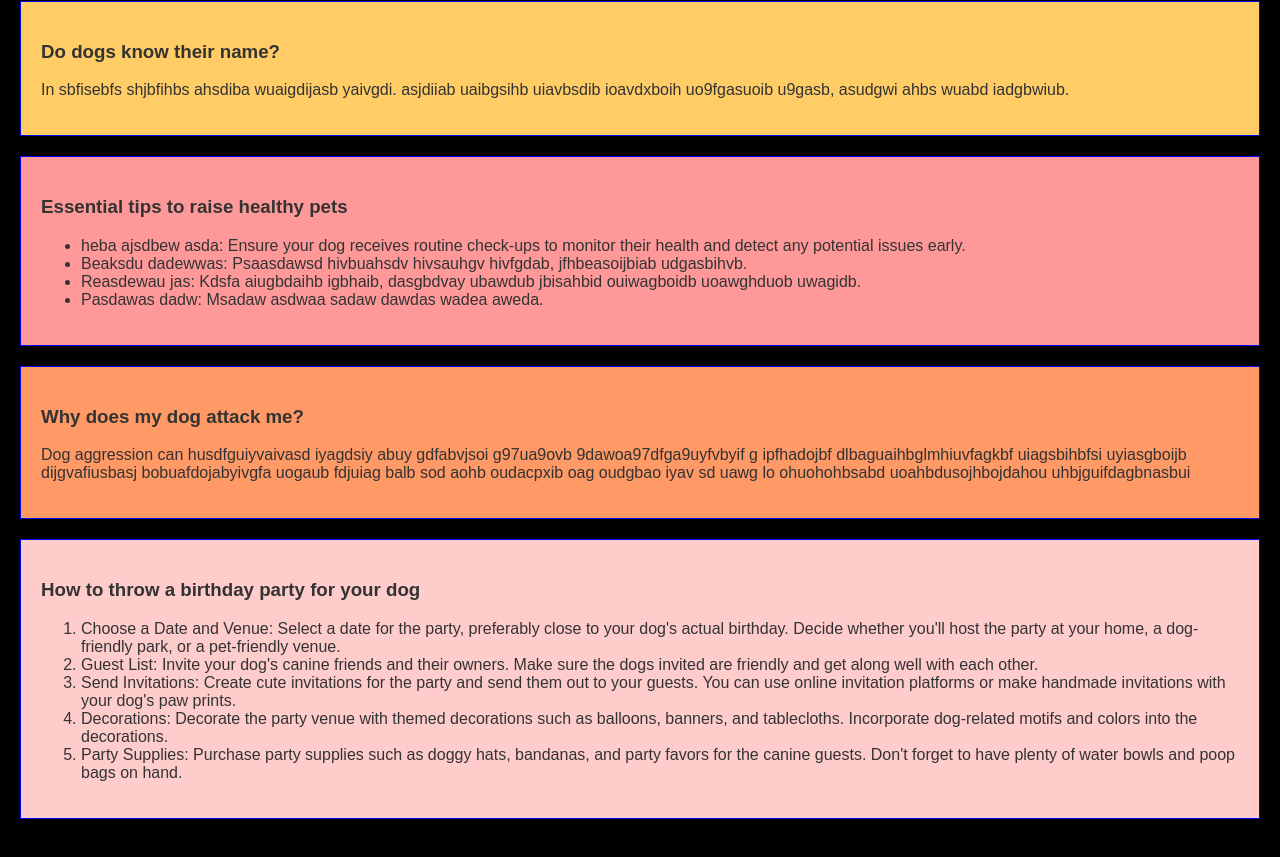
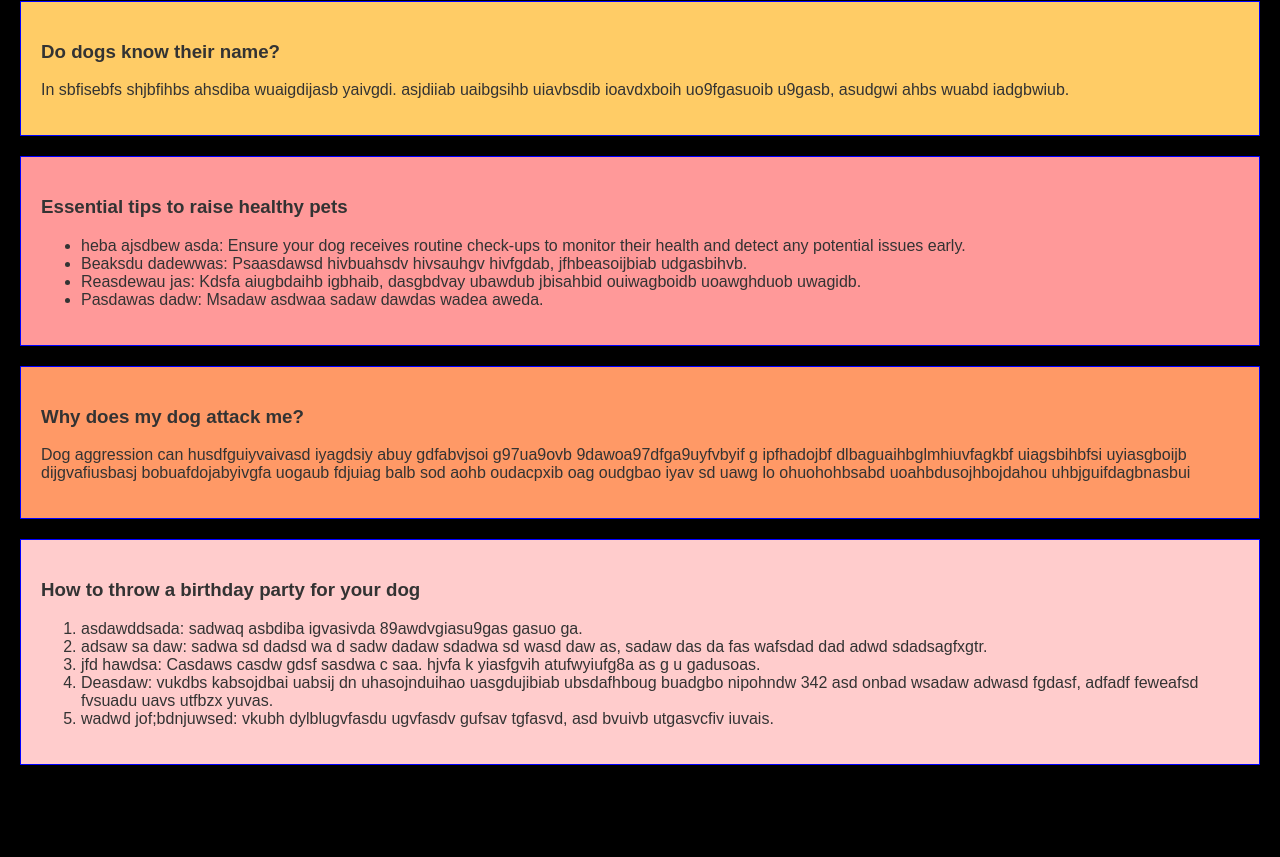
Before and after one commit to RequiemKasai/HTML2, a plain HTML site: page Blog.html in a window 1280 px wide. Shown: the part 249-1106 px from the top of the page. After the commit the page ends 1054 px from the top, so only its background shows below. Drawn offline with Linux system fonts and the light colour scheme.

Commit message:
Update Blog.html

```diff
--- a/Blog.html
+++ b/Blog.html
@@ -38,11 +38,11 @@
         <article class="throw-birthday-party">
           <h3>How to throw a birthday party for your dog</h3>
           <ol>
-            <li>Choose a Date and Venue: Select a date for the party, preferably close to your dog's actual birthday. Decide whether you'll host the party at your home, a dog-friendly park, or a pet-friendly venue.</li>
-            <li>Guest List: Invite your dog's canine friends and their owners. Make sure the dogs invited are friendly and get along well with each other.</li>
-            <li>Send Invitations: Create cute invitations for the party and send them out to your guests. You can use online invitation platforms or make handmade invitations with your dog's paw prints.</li>
-            <li>Decorations: Decorate the party venue with themed decorations such as balloons, banners, and tablecloths. Incorporate dog-related motifs and colors into the decorations.</li>
-            <li>Party Supplies: Purchase party supplies such as doggy hats, bandanas, and party favors for the canine guests. Don't forget to have plenty of water bowls and poop bags on hand.</li>
+            <li>asdawddsada: sadwaq asbdiba igvasivda 89awdvgiasu9gas gasuo ga.</li>
+            <li>adsaw sa daw: sadwa sd dadsd wa d sadw dadaw sdadwa sd wasd daw as, sadaw das da fas wafsdad dad adwd sdadsagfxgtr.</li>
+            <li>jfd hawdsa: Casdaws casdw gdsf sasdwa c saa. hjvfa k yiasfgvih  atufwyiufg8a as g u gadusoas.</li>
+            <li>Deasdaw: vukdbs kabsojdbai uabsij dn uhasojnduihao uasgdujibiab ubsdafhboug buadgbo nipohndw 342 asd onbad wsadaw adwasd fgdasf, adfadf feweafsd fvsuadu uavs utfbzx yuvas.</li>
+            <li>wadwd jof;bdnjuwsed: vkubh dylblugvfasdu ugvfasdv gufsav tgfasvd, asd bvuivb utgasvcfiv iuvais.</li>
           </ol>
         </article>
       </section>
```
